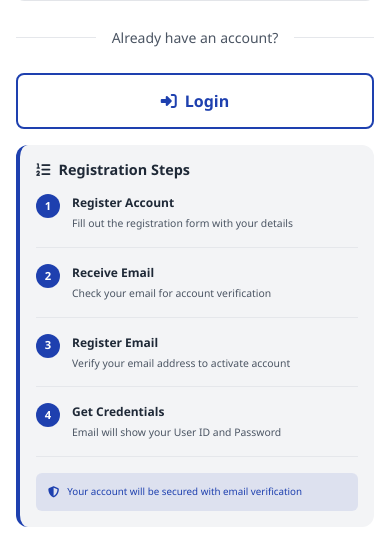
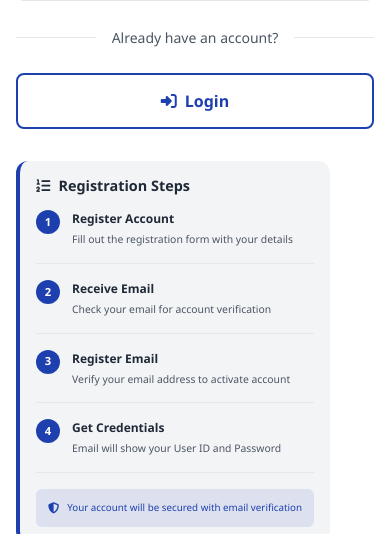
Before and after one commit to dhananjay-shahane/KotakNeoTrade, a Flask app: page /register in a window 390 px wide. Shown: the part 1542-2076 px from the top of the page. Run offline with Flask 3, Linux system fonts and the light colour scheme; parts of the project's set-up code (start-up, migrations or seed data) failed here and were passed over.

Commit message:
Assistant checkpoint: Move registration steps to left side of form
Assistant generated file changes:
- templates/auth/register.html: Move registration steps to left side layout, Remove old registration steps section and close new layout
- static/css/auth.css: Add styles for left-side registration steps layout, Update mobile responsive styles for new layout

---

User prompt:

make this left side

Replit-Commit-Author: Assistant
Replit-Commit-Session-Id: b0cfbf2d-a6e5-43b1-bee7-18906407d6cd

```diff
--- a/static/css/auth.css
+++ b/static/css/auth.css
@@ -432,7 +432,26 @@ body, html {
     }
 }
 
-/* Registration Steps */
+/* Registration Container */
+.register-container {
+    display: flex;
+    gap: 2rem;
+    width: 100%;
+    max-width: 900px;
+    align-items: flex-start;
+}
+
+/* Left Side Registration Steps */
+.registration-steps-left {
+    flex: 0 0 280px;
+    padding: 1.5rem;
+    background: var(--gray-100);
+    border-radius: 12px;
+    border-left: 4px solid var(--primary-blue);
+    height: fit-content;
+}
+
+/* Original Registration Steps (now unused but keeping for compatibility) */
 .registration-steps {
     margin-top: 2rem;
     padding: 1.5rem;
@@ -505,6 +524,23 @@ body, html {
     font-size: 0.7rem;
 }
 
+@media (max-width: 768px) {
+    .register-container {
+        flex-direction: column;
+        gap: 1rem;
+    }
+
+    .registration-steps-left {
+        flex: none;
+        order: 2;
+        margin-top: 1rem;
+    }
+
+    .auth-card {
+        order: 1;
+    }
+}
+
 @media (max-width: 480px) {
     .auth-right {
         flex: 0 0 auto;
@@ -518,7 +554,8 @@ body, html {
         font-size: 1.75rem;
     }
 
-    .registration-steps {
+    .registration-steps,
+    .registration-steps-left {
         margin-top: 1rem;
         padding: 1rem;
     }
--- a/templates/auth/register.html
+++ b/templates/auth/register.html
@@ -1,12 +1,58 @@
 {% extends "auth/base_auth.html" %} {% block title %}Register - Trading
 Platform{% endblock %} {% block content %}
-<div class="auth-card">
-    <div class="auth-header">
-        <h4><i class="fas fa-user-plus me-2"></i>Create Account</h4>
-        <div class="subtitle">Join our trading platform today</div>
+<div class="register-container">
+    <!-- Left Side - Registration Steps -->
+    <div class="registration-steps-left">
+        <h6 class="steps-title">
+            <i class="fas fa-list-ol me-2"></i>Registration Steps
+        </h6>
+
+        <div class="step-item">
+            <div class="step-number">1</div>
+            <div class="step-content">
+                <div class="step-title">Register Account</div>
+                <div class="step-description">Fill out the registration form with your details</div>
+            </div>
+        </div>
+
+        <div class="step-item">
+            <div class="step-number">2</div>
+            <div class="step-content">
+                <div class="step-title">Receive Email</div>
+                <div class="step-description">Check your email for account verification</div>
+            </div>
+        </div>
+
+        <div class="step-item">
+            <div class="step-number">3</div>
+            <div class="step-content">
+                <div class="step-title">Register Email</div>
+                <div class="step-description">Verify your email address to activate account</div>
+            </div>
+        </div>
+
+        <div class="step-item">
+            <div class="step-number">4</div>
+            <div class="step-content">
+                <div class="step-title">Get Credentials</div>
+                <div class="step-description">Email will show your User ID and Password</div>
+            </div>
+        </div>
+
+        <div class="security-note">
+            <i class="fas fa-shield-alt me-2"></i>
+            <small>Your account will be secured with email verification</small>
+        </div>
     </div>
 
-    <div class="auth-body">
+    <!-- Right Side - Registration Form -->
+    <div class="auth-card">
+        <div class="auth-header">
+            <h4><i class="fas fa-user-plus me-2"></i>Create Account</h4>
+            <div class="subtitle">Join our trading platform today</div>
+        </div>
+
+        <div class="auth-body"></div>
         <!-- Flash messages -->
         {% with messages = get_flashed_messages(with_categories=true) %} {% if
         messages %} {% for category, message in messages %}
@@ -131,50 +177,6 @@ Platform{% endblock %} {% block content %}
             <a href="{{ url_for('login') }}" class="btn-outline-auth">
                 <i class="fas fa-sign-in-alt"></i>Login
             </a>
-        </div>
-    </div>
-
-    <!-- Registration Steps -->
-    <div class="registration-steps">
-        <h6 class="steps-title">
-            <i class="fas fa-list-ol me-2"></i>Registration Steps
-        </h6>
-
-        <div class="step-item">
-            <div class="step-number">1</div>
-            <div class="step-content">
-                <div class="step-title">Register Account</div>
-                <div class="step-description">Fill out the registration form with your details</div>
-            </div>
-        </div>
-
-        <div class="step-item">
-            <div class="step-number">2</div>
-            <div class="step-content">
-                <div class="step-title">Receive Email</div>
-                <div class="step-description">Check your email for account verification</div>
-            </div>
-        </div>
-
-        <div class="step-item">
-            <div class="step-number">3</div>
-            <div class="step-content">
-                <div class="step-title">Register Email</div>
-                <div class="step-description">Verify your email address to activate account</div>
-            </div>
-        </div>
-
-        <div class="step-item">
-            <div class="step-number">4</div>
-            <div class="step-content">
-                <div class="step-title">Get Credentials</div>
-                <div class="step-description">Email will show your User ID and Password</div>
-            </div>
-        </div>
-
-        <div class="security-note">
-            <i class="fas fa-shield-alt me-2"></i>
-            <small>Your account will be secured with email verification</small>
         </div>
     </div>
 </div>
```
